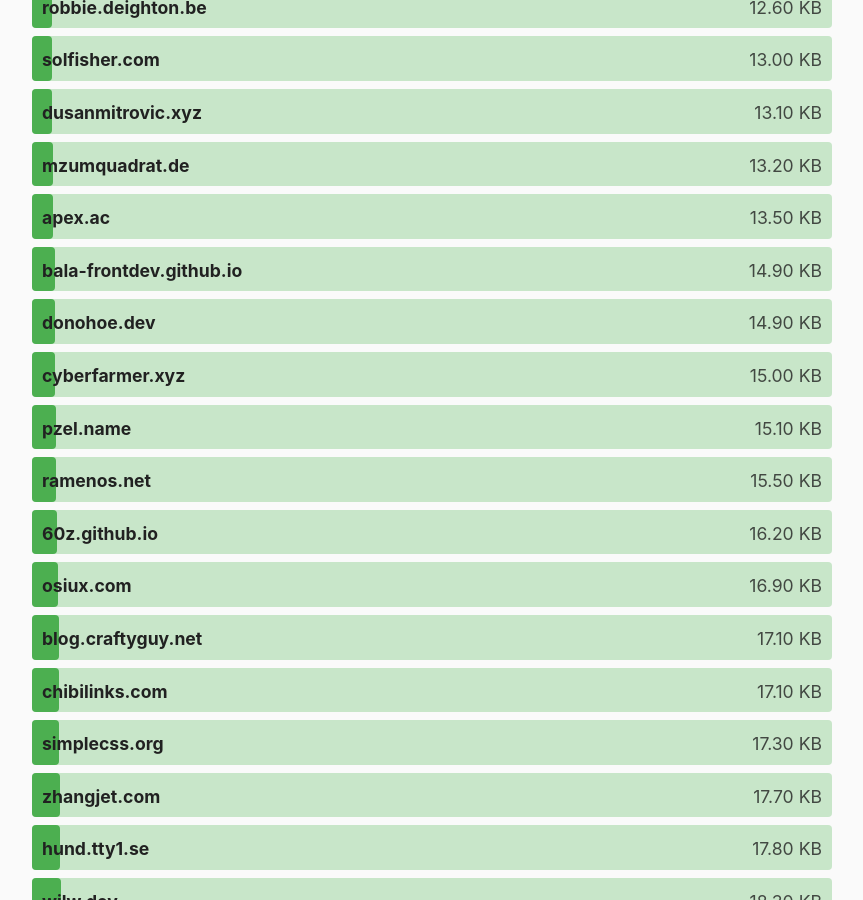
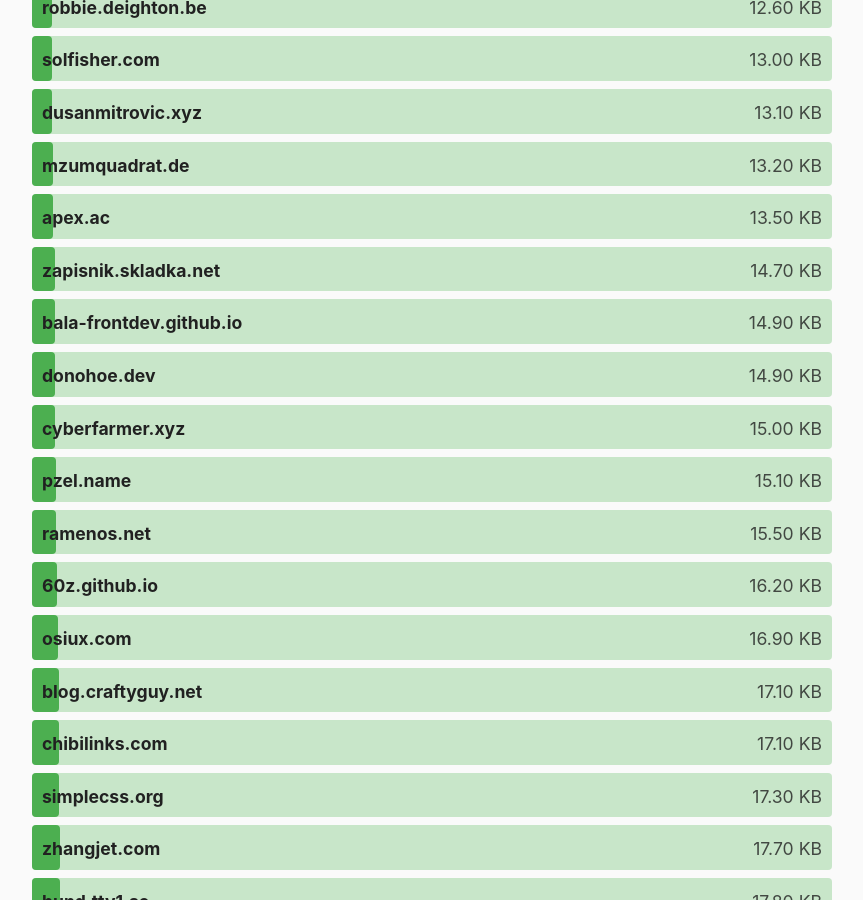
Before and after one commit to kevquirk/512kb.club, a Jekyll site: the page built from index.md, in a window 1280 px wide and 900 px high, scrolled down 5899 px. Shown: the whole window, without its empty margins (208-1071 px from the left). Built offline with Jekyll 4.4.1, drawn with Linux system fonts in a browser that asks for light colours.

Commit message:
add zapisnik.skladka.net

```diff
--- a/_data/sites.yml
+++ b/_data/sites.yml
@@ -2773,6 +2773,11 @@
   size: 231
   last_checked: 2022-04-26
 
+- domain: zapisnik.skladka.net
+  url: https://zapisnik.skladka.net/
+  size: 14.7
+  last_checked: 2023-02-07
+
 - domain: zeriax.com
   url: https://zeriax.com/
   size: 91.3
```
